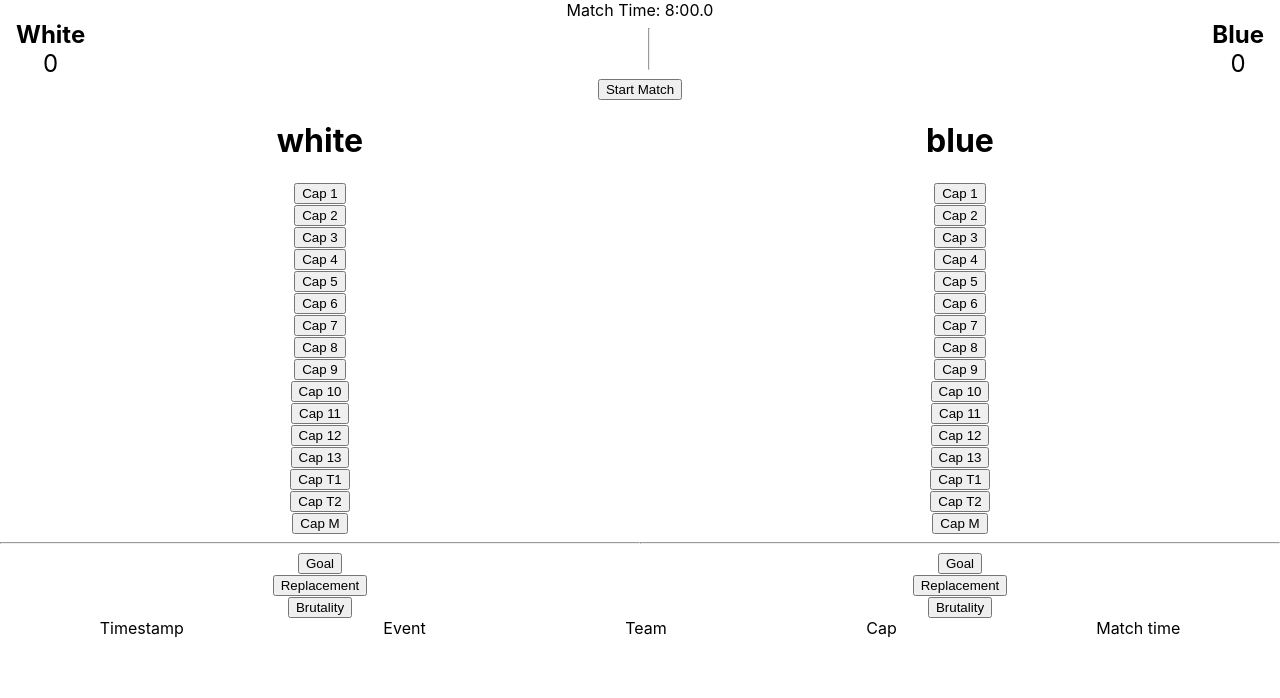
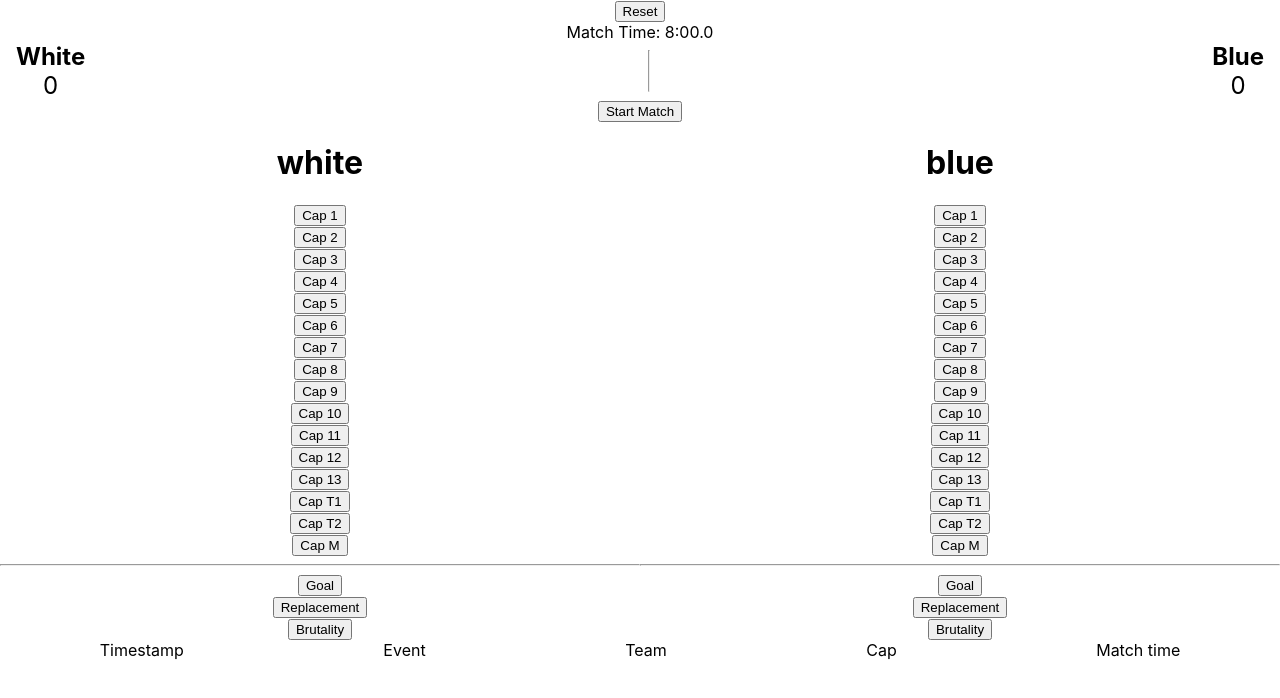
Before and after one commit to thecodeite/water-polo-scoreboard, a React (Create React App) app: page / in a window 1280 px wide. Shown: the top 698 px of the page. Built offline with nearby package versions, Linux system fonts and the light colour scheme.

Commit message:
Reset button

```diff
--- a/src/App.tsx
+++ b/src/App.tsx
@@ -11,8 +11,16 @@ function App() {
   const eventsWithMatchTime = withMatchTime(events);
   const globalState = reduceState(eventsWithMatchTime);
   const addEvent = (newEvent: GameEvent) => setEvents((oldEvents) => [...oldEvents, newEvent]);
+
+  const reset = () => {
+    setEvents([]);
+  };
+
   return (
     <div className="App">
+      <div>
+        <button onClick={() => reset()}>Reset</button>
+      </div>
       <ScorerScreen globalState={globalState} />
       <GlobalControls globalState={globalState} addEvent={addEvent} />
       <TeamControls globalState={globalState} addEvent={addEvent} />
```
